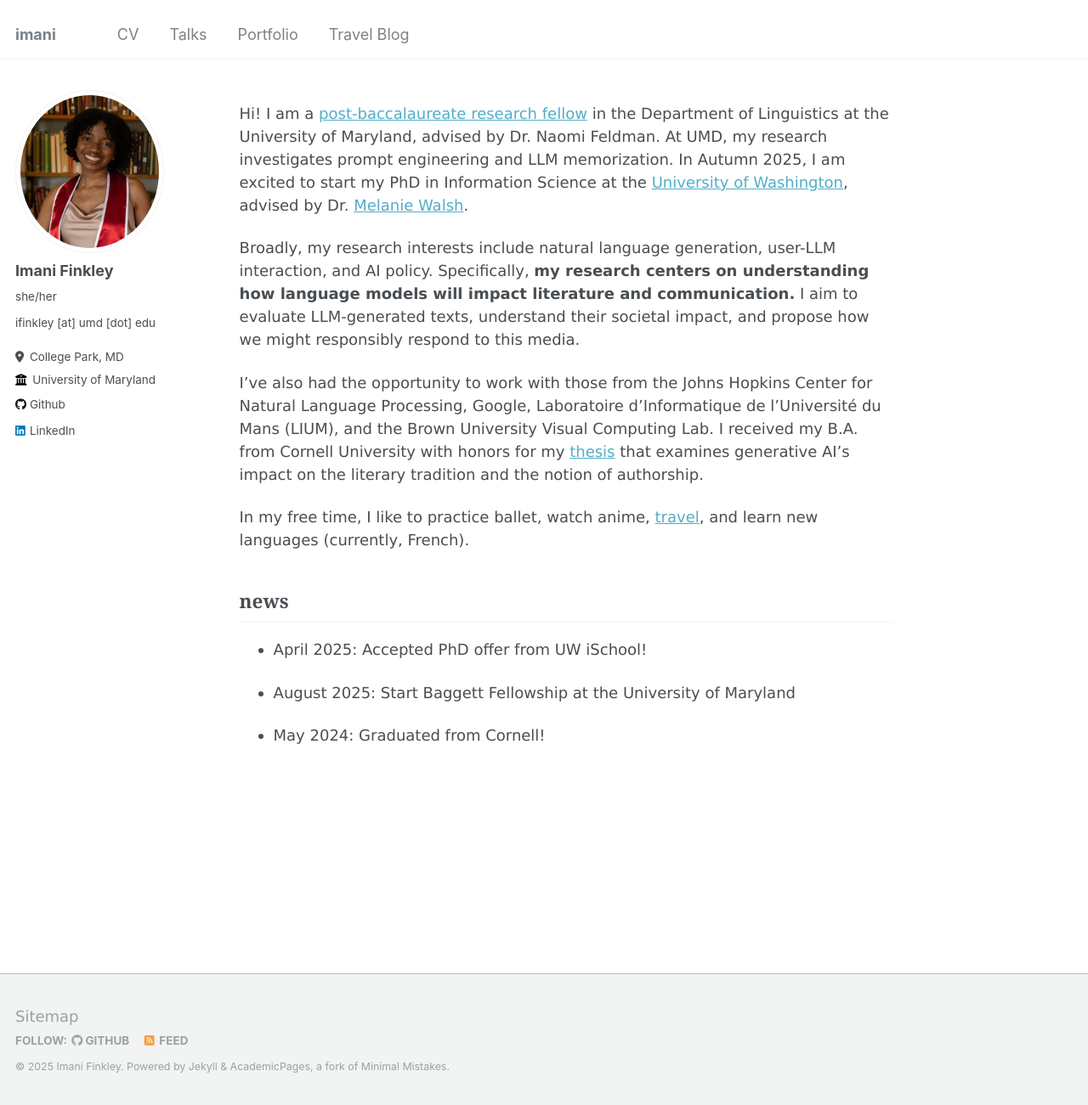
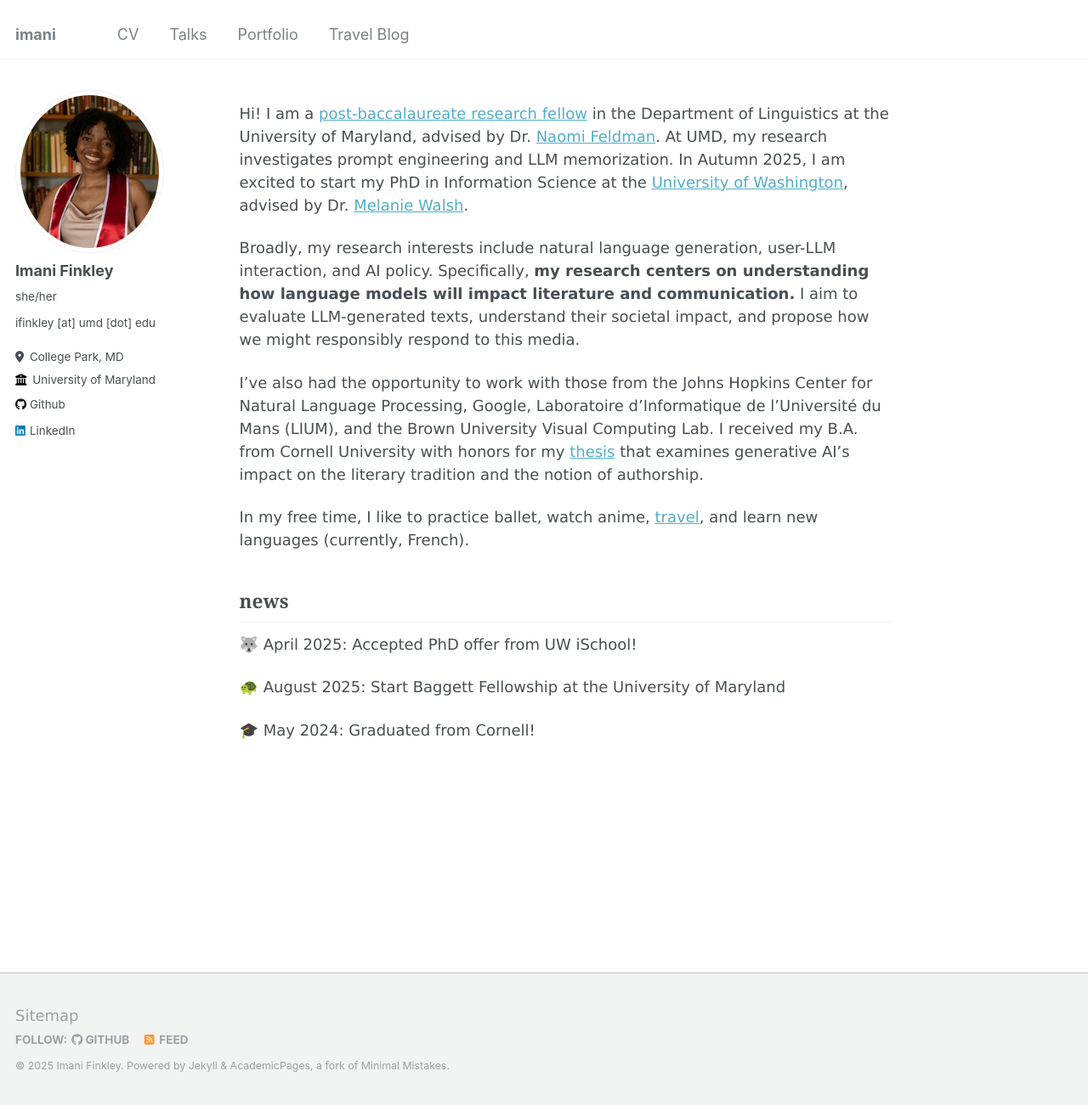
Before and after one commit to imanif/imanif.github.io, a Jekyll site: the page built from _pages/about.md, in a window 1280 px wide and 1301 px high. Shown: the whole window at 85% size. Built offline with Jekyll 4.4.1, drawn with Linux system fonts in a browser that asks for light colours.

```diff
--- a/_pages/about.md
+++ b/_pages/about.md
@@ -7,7 +7,7 @@ redirect_from:
   - /about.html
 ---
 
-Hi! I am a [post-baccalaureate research fellow](https://linguistics.umd.edu/academic-programs/graduate/baggett) in the Department of Linguistics at the University of Maryland, advised by Dr. Naomi Feldman. At UMD, my research investigates prompt engineering and LLM memorization. In Autumn 2025, I am excited to start my PhD in Information Science at the [University of Washington](https://ischool.uw.edu/), advised by Dr. [Melanie Walsh](https://melaniewalsh.org/).
+Hi! I am a [post-baccalaureate research fellow](https://linguistics.umd.edu/academic-programs/graduate/baggett) in the Department of Linguistics at the University of Maryland, advised by Dr. [Naomi Feldman](https://users.umiacs.umd.edu/~nhf/). At UMD, my research investigates prompt engineering and LLM memorization. In Autumn 2025, I am excited to start my PhD in Information Science at the [University of Washington](https://ischool.uw.edu/), advised by Dr. [Melanie Walsh](https://melaniewalsh.org/).
 
 Broadly, my research interests include natural language generation, user-LLM interaction, and AI policy. Specifically, **my research centers on understanding how language models will impact literature and communication.** I aim to evaluate LLM-generated texts, understand their societal impact, and propose how we might responsibly respond to this media.
 
@@ -16,8 +16,8 @@ I've also had the opportunity to work with those from the Johns Hopkins Center f
 In my free time, I like to practice ballet, watch anime, [travel](https://imaniintl.wordpress.com/]), and learn new languages (currently, French).
 
 ## **news**
-- April 2025: Accepted PhD offer from UW iSchool!
+🐺 April 2025: Accepted PhD offer from UW iSchool!
 
-- August 2025: Start Baggett Fellowship at the University of Maryland
+🐢 August 2025: Start Baggett Fellowship at the University of Maryland
 
-- May 2024: Graduated from Cornell!
+🎓 May 2024: Graduated from Cornell!
```
